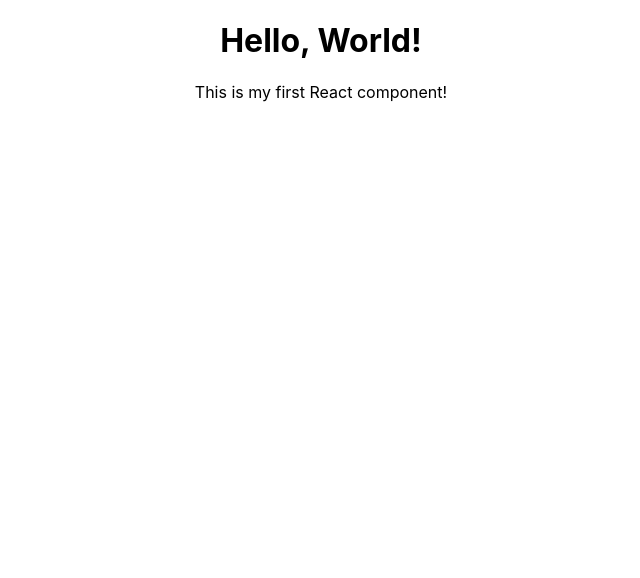
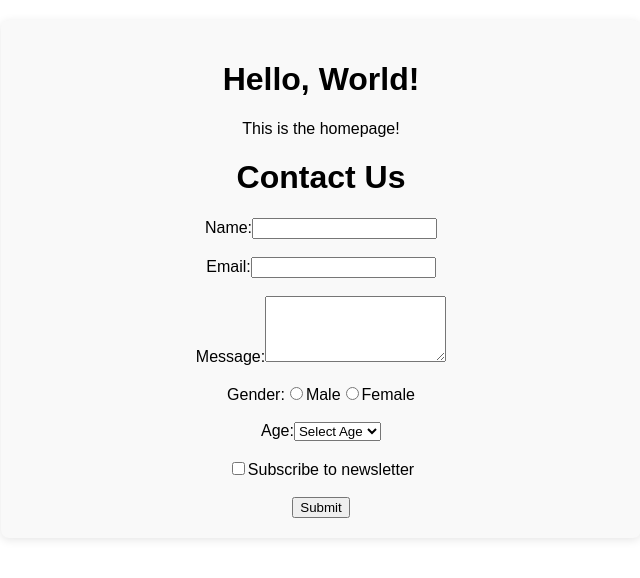
Before and after one commit to sayf-u-khan/Internship-Projects, a React (Create React App) app in the folder React/react-app/: page / in a window 1280 px wide. Shown: the top 578 px of the page, without its empty margins (319-959 px from the left). Built offline with nearby package versions, Linux system fonts and the light colour scheme.

Commit message:
"Updated App.css with new styles, renamed and updated App.js to use MyFirstComponent and ContactForm, and deleted component1.js"

```diff
--- a/React/react-app/src/App.css
+++ b/React/react-app/src/App.css
@@ -36,3 +36,18 @@
     transform: rotate(360deg);
   }
 }
+
+body {
+  margin: 0; /* Remove default margin */
+  padding: 20px; /* Add padding to the body */
+  font-family: Arial, sans-serif; /* Optional: Set a font */
+}
+
+.App {
+  max-width: 600px; /* Set a max width for the container */
+  margin: 0 auto; /* Center the container */
+  padding: 20px; /* Optional: Add padding inside the container */
+  background-color: #f9f9f9; /* Optional: Set a background color */
+  border-radius: 8px; /* Optional: Add rounded corners */
+  box-shadow: 0 2px 10px rgba(0, 0, 0, 0.1); /* Optional: Add a shadow */
+}
--- a/React/react-app/src/App.js
+++ b/React/react-app/src/App.js
@@ -1,12 +1,16 @@
+// src/App.js
+import React from 'react';
 import './App.css';
-import ComponentOne from './components/component1';
+import MyFirstComponent from './components/MyFirstComponent';
+import ContactForm from './components/ContactForm';
 
 function App() {
-  return (
-      <div className="App">
-          <ComponentOne /> {/* Use your component here */}
-      </div>
-  );
+    return (
+        <div className="App">
+            <MyFirstComponent /> {/* Use your first component */}
+            <ContactForm /> {/* Use your form component */}
+        </div>
+    );
 }
 
 export default App;
--- /dev/null
+++ b/React/react-app/src/components/ContactForm.js
@@ -0,0 +1,128 @@
+// src/components/ContactForm.js
+import React, { useState } from 'react';
+
+const ContactForm = () => {
+    const [formData, setFormData] = useState({
+        name: '',
+        email: '',
+        message: '',
+        gender: '',
+        age: '',
+        subscribe: false,
+    });
+
+    const handleChange = (e) => {
+        const { name, value, type, checked } = e.target;
+        setFormData({
+            ...formData,
+            [name]: type === 'checkbox' ? checked : value,
+        });
+    };
+
+    const handleSubmit = (e) => {
+        e.preventDefault();
+        // Handle form submission logic here (e.g., send data to an API)
+        console.log('Form submitted:', formData);
+        // Reset form after submission
+        setFormData({
+            name: '',
+            email: '',
+            message: '',
+            gender: '',
+            age: '',
+            subscribe: false,
+        });
+    };
+
+    return (
+        <form onSubmit={handleSubmit}>
+            <h1>Contact Us</h1>
+            <label htmlFor="name">Name:</label>
+            <input
+                type="text"
+                id="name"
+                name="name"
+                value={formData.name}
+                onChange={handleChange}
+                required
+            />
+            <br /><br />
+
+            <label htmlFor="email">Email:</label>
+            <input
+                type="email"
+                id="email"
+                name="email"
+                value={formData.email}
+                onChange={handleChange}
+                required
+            />
+            <br /><br />
+
+            <label htmlFor="message">Message:</label>
+            <textarea
+                id="message"
+                name="message"
+                rows="4"
+                value={formData.message}
+                onChange={handleChange}
+                required
+            />
+            <br /><br />
+
+            <label>Gender:</label>
+            <input
+                type="radio"
+                id="male"
+                name="gender"
+                value="male"
+                checked={formData.gender === 'male'}
+                onChange={handleChange}
+            />
+            <label htmlFor="male">Male</label>
+            <input
+                type="radio"
+                id="female"
+                name="gender"
+                value="female"
+                checked={formData.gender === 'female'}
+                onChange={handleChange}
+            />
+            <label htmlFor="female">Female</label>
+            <br /><br />
+
+            <label htmlFor="age">Age:</label>
+            <select
+                id="age"
+                name="age"
+                value={formData.age}
+                onChange={handleChange}
+            >
+                <option value="">Select Age</option>
+                <option value="under18">Under 18</option>
+                <option value="18-25">18-25</option>
+                <option value="26-35">26-35</option>
+                <option value="36-45">36-45</option>
+                <option value="46-60">46-60</option>
+                <option value="60plus">60+</option>
+            </select>
+            <br /><br />
+
+            <label htmlFor="subscribe">
+                <input
+                    type="checkbox"
+                    id="subscribe"
+                    name="subscribe"
+                    checked={formData.subscribe}
+                    onChange={handleChange}
+                />
+                Subscribe to newsletter
+            </label>
+            <br /><br />
+
+            <button type="submit">Submit</button>
+        </form>
+    );
+};
+
+export default ContactForm;
--- /dev/null
+++ b/React/react-app/src/components/MyFirstComponent.js
@@ -0,0 +1,12 @@
+import React from 'react';
+
+const MyFirstComponent = () => {
+    return (
+        <div>
+            <h1>Hello, World!</h1>
+            <p>This is the homepage!</p>
+        </div>
+    );
+};
+
+export default MyFirstComponent;
--- a/React/react-app/src/components/component1.js
+++ /dev/null
@@ -1,13 +0,0 @@
-// src/MyFirstComponent.js
-import React from 'react';
-
-const ComponentOne = () => {
-    return (
-        <div>
-            <h1>Hello, World!</h1>
-            <p>This is my first React component!</p>
-        </div>
-    );
-};
-
-export default ComponentOne;
--- /dev/null
+++ b/React/react-app/src/styles.css
@@ -0,0 +1,4 @@
+h1 {
+    color: blue;
+    font-size: 24px;
+}
```
